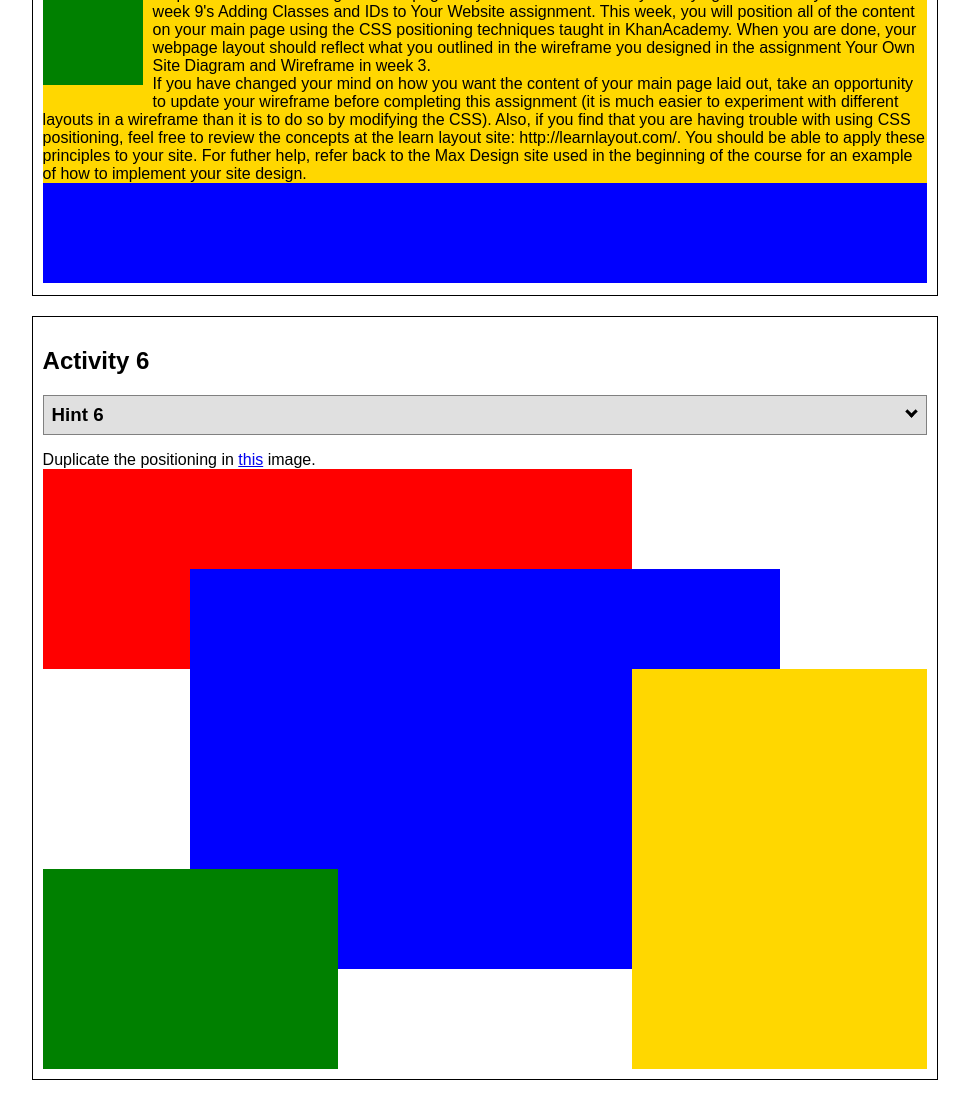
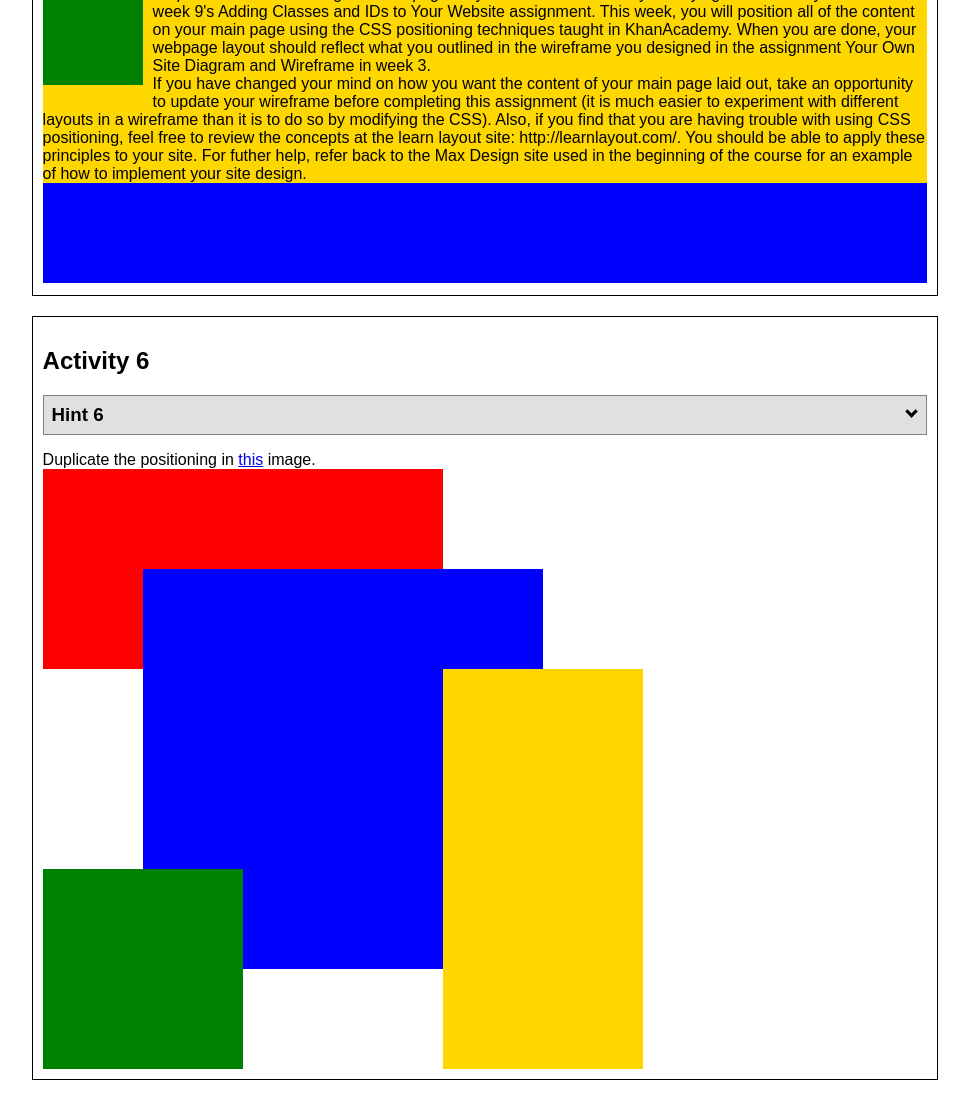
Before and after one commit to per21005-byui/per21005-byui.github.io, a plain HTML site: page positioning.html in a window 1280 px wide. Shown: the part 2521-3621 px from the top of the page, without its empty margins (155-1124 px from the left). Drawn offline with Linux system fonts and the light colour scheme.

Commit message:
Week 06 Assignments Correction
Week 06 Assignments Correction

```diff
--- a/positionstyles.css
+++ b/positionstyles.css
@@ -160,8 +160,8 @@
 .content6 {
   /* This is the parent of the activity 6 boxes. */
   display:grid;
-  grid-template-columns: repeat(6, 1fr);
-  grid-template-rows: repeat(6, 1fr);
+  grid-template-columns: repeat(6, 100px);
+  grid-template-rows: repeat(6, 100px);
   justify-items: center;
   gap: 0px 0px;
   height: 600px;
```
